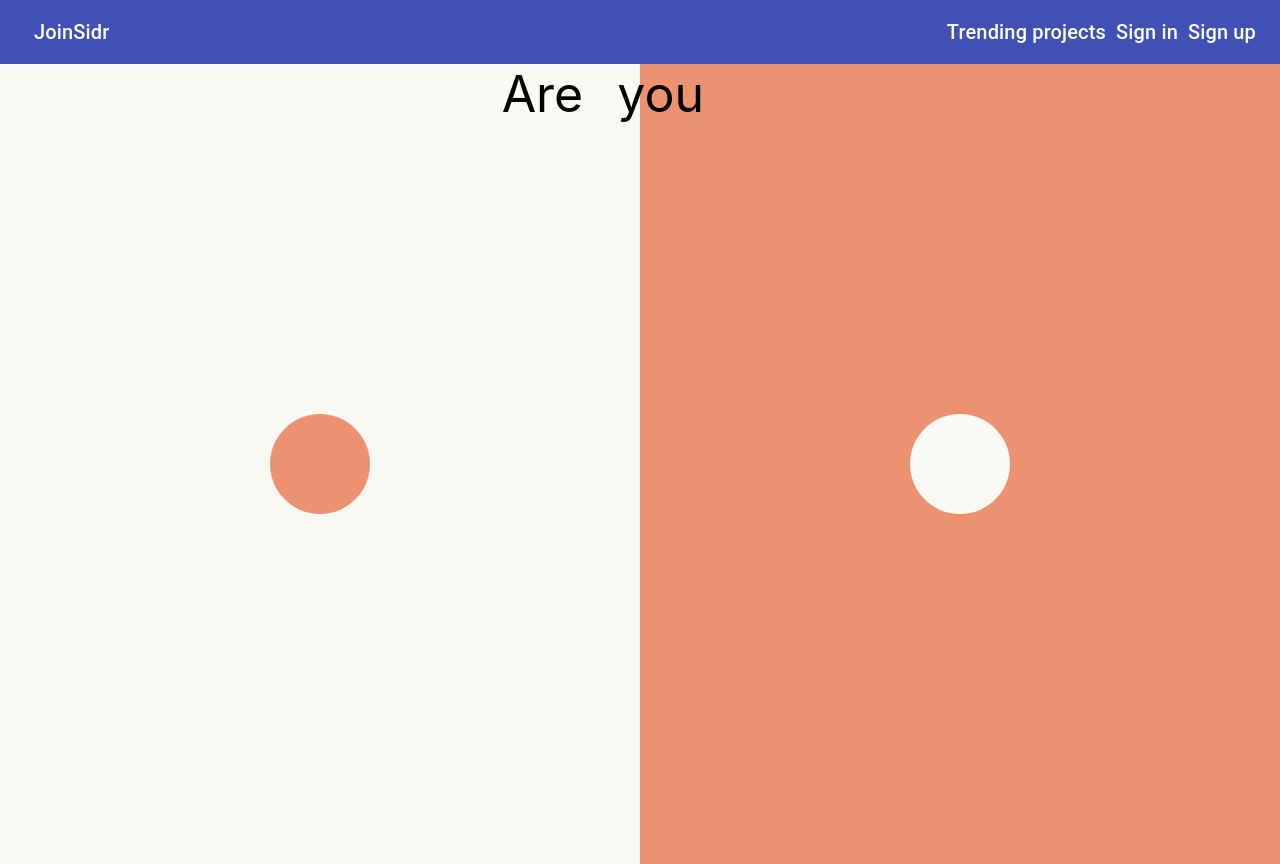
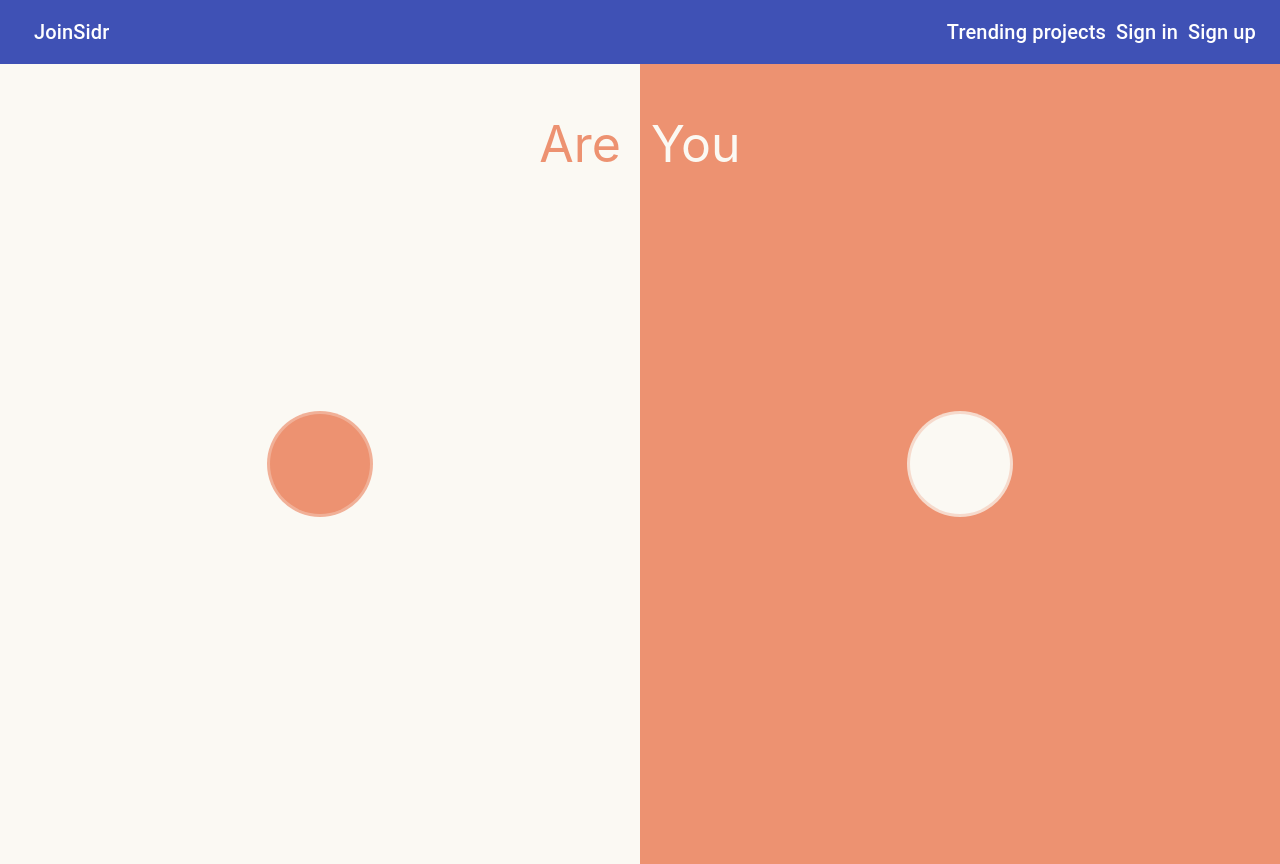
Before and after one commit to Hitaku94/JoinSidr-client, a React (Create React App) app: page /choice-page in a window 1280 px wide. Built offline with nearby package versions, Linux system fonts and the light colour scheme; no server answers; the HTML template or start-up script is replaced by a standard one.

Commit message:
did the saerch bar and finsihed the choice page

```diff
--- a/src/App.js
+++ b/src/App.js
@@ -21,6 +21,7 @@ function App(props) {
   const [user, updateUser] = useState(null);
   const [allUser, updateAllUser] = useState([]);
   const [projects, updateProject] = useState([]);
+  const [filteredProjects, updateFilteredProjects] = useState([])
   const [error, updateError] = useState(null);
   const [fetchingUser, updateFetchingUser]= useState(true)
 
@@ -29,9 +30,16 @@ function App(props) {
     axios
       .get(`${config.API_URL}/api/trends`, { withCredentials: true })
       .then((response) => {
-        console.log(response.data);
         updateProject(response.data);
+      })
+      .catch((err) => {
+        console.log("Fecthing failed");
+      });
 
+      axios
+      .get(`${config.API_URL}/api/trends`, { withCredentials: true })
+      .then((response) => {
+        updateFilteredProjects(response.data);
       })
       .catch((err) => {
         console.log("Fecthing failed");
@@ -238,6 +246,20 @@ function App(props) {
       });
   }
 
+  const handleSearch = (e) => {
+    // since our onChange event listener is on the input
+    // e.target will give us  the input DOM
+    let input  = e.target.value
+    console.log(input)
+    let filteredProjects = projects.filter((singleProject) => {
+      // converting to same case
+      // checking if the input includes in the books title
+      return singleProject.title.toLowerCase().includes(input.toLowerCase())
+    })
+    updateFilteredProjects(filteredProjects)
+  }
+
+
   if(fetchingUser){
     return <h1>Loading</h1>
   }
@@ -296,7 +318,7 @@ function App(props) {
           exact
           path="/trends"
           render={(routeProps) => {
-            return <Trends projects={projects} {...routeProps} />;
+            return <Trends onSearch={handleSearch} projects={filteredProjects} {...routeProps} />;
           }}
         />
          <Route
--- a/src/ChoicePage.css
+++ b/src/ChoicePage.css
@@ -7,16 +7,22 @@
 }
 
 .body .are-you {
-    display: inline-block;
-    justify-content: center;
-    align-items: center;
     position: absolute;
-    top: 0%;
-    right: 45%;
-    height: 100vh;
+    top: 10%;
+    left: 50%;
     text-align: center;
     font-size: 50px;
-    word-spacing: 20px;
+    transform: translate(-50%, -50%);
+}
+
+.body .are-you .are {
+    color: #ed9271;
+    margin-right: 15px;
+}
+
+.body .are-you .you {
+    color: #fbf9f3;
+    margin-left: 15px;
 }
 
 .body .boxLeft {
@@ -26,8 +32,6 @@
     display: flex;
     justify-content: center;
     align-items: center;
-
-
 }
 
 .body .boxLeft .miniBoxLeft {
@@ -37,8 +41,15 @@
     height: 100px;
     background-color: #ed9271;
     border-radius: 50%;
+    box-shadow: 0 0 0 0 #ed9271;
+    animation: pulse 1.3s infinite;
     transition: width 2s, height 2s, background-color 2s, border-radius, transform 2s;
+}
 
+@keyframes pulse {
+    to {
+        box-shadow: 0 0 0 10px rgb(237, 146, 113, 0.01);
+    }
 }
 
 .body .boxLeft .miniBoxLeft .overlay {
@@ -57,12 +68,30 @@
 }
 
 .body .boxLeft .miniBoxLeft .overlay .overlay-link {
+    position: relative;
     text-decoration: none;
     color: #ed9271;
     padding: 10px 20px;
-    border: 1px solid #ed9271;
+    border: 2px solid #ed9271;
     border-radius: 10px;
     font-size: 40px;
+    overflow: hidden;
+    transition: 1s all ease;
+}
+
+.body .boxLeft .miniBoxLeft .overlay .overlay-link::before {
+    background: #ed9271;
+    content: "";
+    position: absolute;
+    top: 50%;
+    left: 50%;
+    transform: translate(-50%, -50%);
+    z-index: -1;
+    transition: all 0.6s ease;
+    width: 120%;
+    height: 0%;
+    transform: translate(-50%, -50%) rotate(-20deg);
+    display:block
 }
 
 .body .boxLeft .miniBoxLeft:hover {
@@ -71,6 +100,7 @@
     height: 50vh;
     transform: rotate(360deg);
     border-radius: 0;
+    animation: none;
 
 }
 
@@ -78,6 +108,15 @@
     opacity: 1;
     visibility: visible;
     transition: opacity 4s;
+}
+
+.body .boxLeft .miniBoxLeft .overlay .overlay-link:hover {
+    color: #fbf9f3;
+    border: 2px solid #fbf9f3;
+}
+
+.body .boxLeft .miniBoxLeft .overlay .overlay-link:hover::before {
+    height: 200%
 }
 
 .body .boxRight {
@@ -96,8 +135,15 @@
     height: 100px;
     background-color: #fbf9f3;
     border-radius: 50%;
+    box-shadow: 0 0 0 0 #fbf9f3;
+    animation: pulse1 1.3s infinite;
     transition: width 1.7s, height 1.7s, background-color 1.7s, border-radius, transform 1.7s;
+}
 
+@keyframes pulse1 {
+    to {
+        box-shadow: 0 0 0 10px rgb(251, 249, 243, 0.01);
+    }
 }
 
 .body .boxRight .miniBoxRight .overlay {
@@ -117,12 +163,30 @@
 }
 
 .body .boxRight .miniBoxRight .overlay .overlay-link {
+    position: relative;
     text-decoration: none;
     color: #fbf9f3;
     padding: 10px 20px;
-    border: 1px solid #fbf9f3;
+    border: 2px solid #fbf9f3;
     border-radius: 10px;
     font-size: 40px;
+    overflow: hidden;
+    transition: 1s all ease;
+
+}
+
+.body .boxRight .miniBoxRight .overlay .overlay-link::before {
+    background: #fbf9f3;
+    content: "";
+    position: absolute;
+    top: 50%;
+    left: 50%;
+    transform: translate(-50%, -50%);
+    z-index: -1;
+    transition: all 0.6s ease;
+    width: 120%;
+    height: 0%;
+    transform: translate(-50%, -50%) rotate(20deg);
 }
 
 .body .boxRight .miniBoxRight:hover {
@@ -131,6 +195,7 @@
     height: 50vh;
     transform: rotate(360deg);
     border-radius: 5px;
+    animation: none;
 
 }
 
@@ -139,3 +204,12 @@
     visibility: visible;
     transition: opacity 4s;
 }
+
+.body .boxRight .miniBoxRight .overlay .overlay-link:hover {
+    color: #ed9271;
+    border: 2px solid #ed9271;
+}
+
+.body .boxRight .miniBoxRight .overlay .overlay-link:hover::before {
+    height: 200%
+}
--- a/src/components/ChoicePage.js
+++ b/src/components/ChoicePage.js
@@ -17,12 +17,12 @@ function ChoicePage() {
             <div className="boxRight">
                 <div className="miniBoxRight">
                     <div className="overlay">
-                    <Link className="overlay-link" to="/" >Recrutor</Link>
+                    <Link className="overlay-link" to="/" >Recruiter</Link>
                     </div>
                 </div>
             </div>
 
-                <span className="are-you">Are you</span>
+                <span className="are-you"><span className="are">Are</span><span className="you">You</span></span>
 
         </div>
     )
--- a/src/components/SearchBar.js
+++ b/src/components/SearchBar.js
@@ -47,8 +47,10 @@ const useStyles = makeStyles((theme) => ({
     },
   }));
 
-function SearchBar() {
+function SearchBar(props) {
     const classes = useStyles();
+    const { onSearch } = props;
+
     return (
         <Grid className={"searchBox"} container spacing={3}>
         <Grid  item xs={10}>
@@ -57,6 +59,7 @@ function SearchBar() {
               <SearchIcon />
             </div>
             <InputBase
+              onChange={onSearch}
               placeholder="Search…"
               classes={{
                 root: classes.inputRoot,
--- a/src/components/Trends.js
+++ b/src/components/Trends.js
@@ -47,7 +47,7 @@ const useStyles = makeStyles((theme) => ({
 
 function Trends(props) {
     const classes = useStyles();
-    const { projects } = props
+    const { projects, onSearch } = props
 
     if (!projects) {
         return <p>Loading . . .</p>
@@ -55,7 +55,7 @@ function Trends(props) {
 
     return (
         <div style={{marginTop: 50}}>
-        <SearchBar />
+        <SearchBar onSearch={onSearch} />
         <div className={classes.root}>
 
             <Grid container spacing={5}>
```
